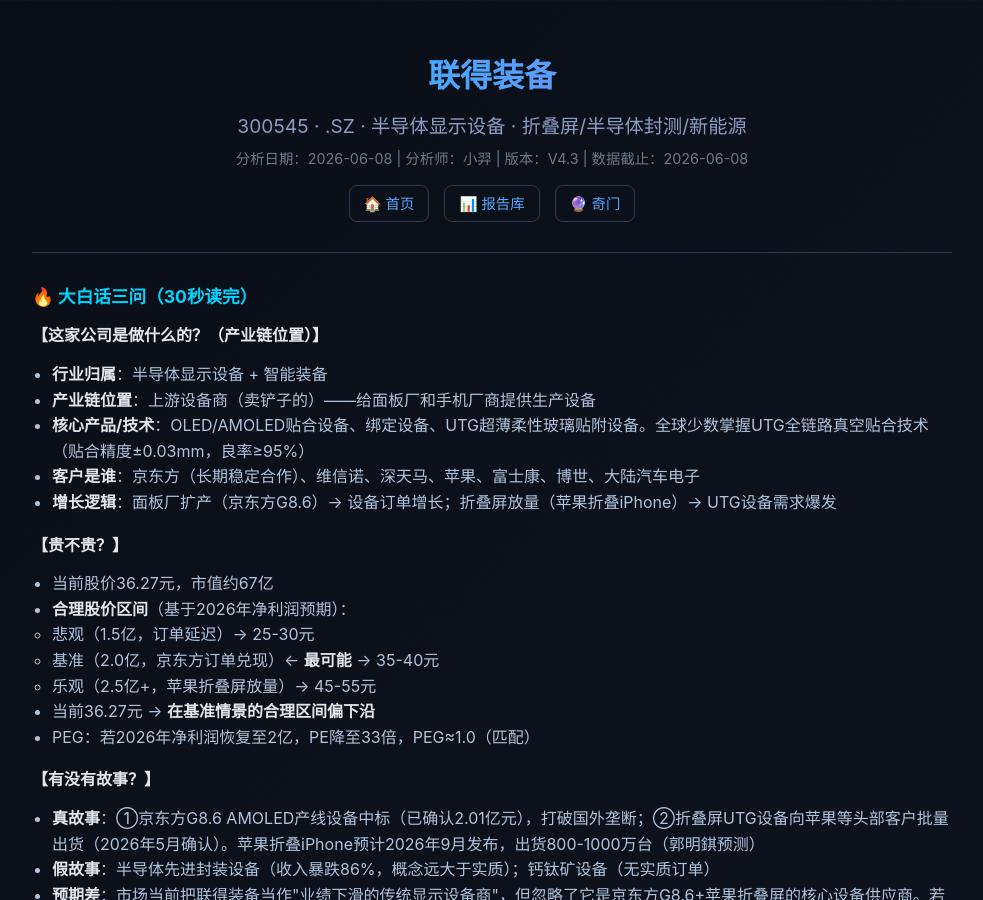
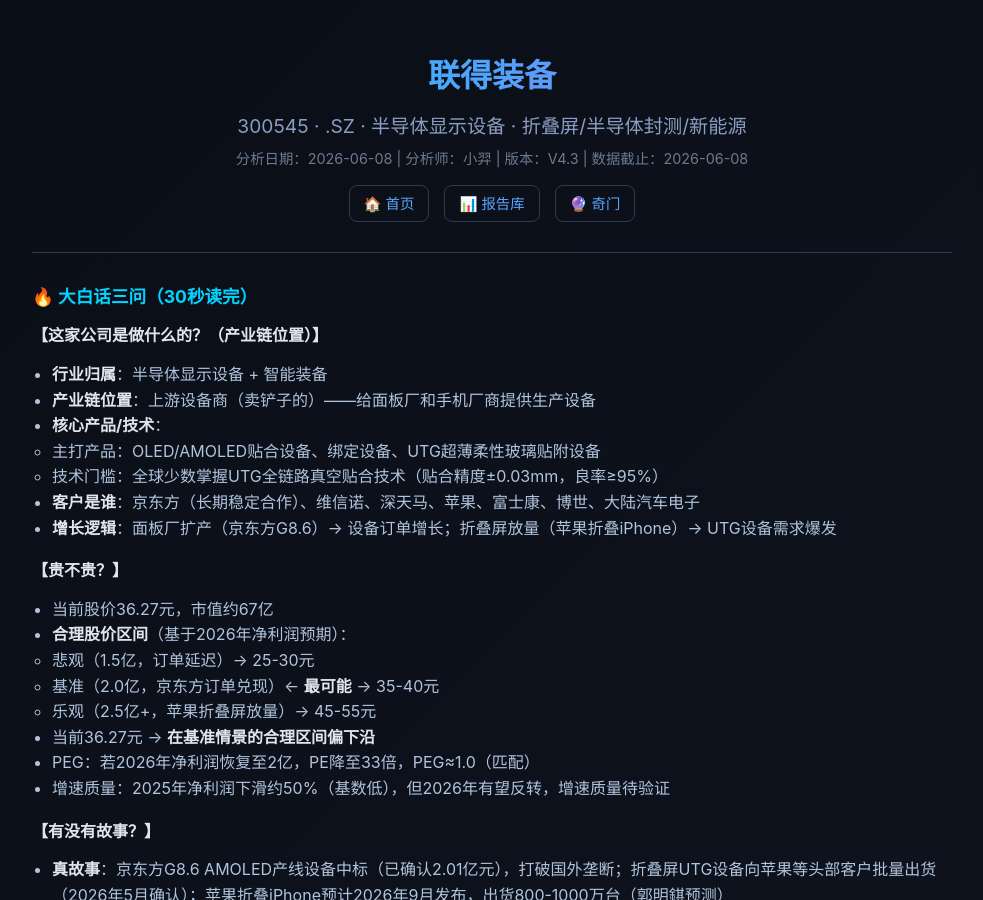
Before and after one commit to xiaoyi0319a/yixue-dashboard, a Jekyll site: the page built from _reports/300545.md, in a window 1280 px wide and 900 px high. Shown: the whole window, without its empty margins (148-1131 px from the left). Built offline with Jekyll 4.4.1, drawn with Linux system fonts in a browser that asks for light colours.

```diff
--- a/_reports/300545.md
+++ b/_reports/300545.md
@@ -13,7 +13,12 @@ analyst: 小羿
 <ul>
 <li><strong>行业归属</strong>：半导体显示设备 + 智能装备</li>
 <li><strong>产业链位置</strong>：上游设备商（卖铲子的）——给面板厂和手机厂商提供生产设备</li>
-<li><strong>核心产品/技术</strong>：OLED/AMOLED贴合设备、绑定设备、UTG超薄柔性玻璃贴附设备。全球少数掌握UTG全链路真空贴合技术（贴合精度±0.03mm，良率≥95%）</li>
+<li><strong>核心产品/技术</strong>：
+  <ul>
+    <li>主打产品：OLED/AMOLED贴合设备、绑定设备、UTG超薄柔性玻璃贴附设备</li>
+    <li>技术门槛：全球少数掌握UTG全链路真空贴合技术（贴合精度±0.03mm，良率≥95%）</li>
+  </ul>
+</li>
 <li><strong>客户是谁</strong>：京东方（长期稳定合作）、维信诺、深天马、苹果、富士康、博世、大陆汽车电子</li>
 <li><strong>增长逻辑</strong>：面板厂扩产（京东方G8.6）→ 设备订单增长；折叠屏放量（苹果折叠iPhone）→ UTG设备需求爆发</li>
 </ul>
@@ -30,11 +35,12 @@ analyst: 小羿
 </li>
 <li>当前36.27元 → <strong>在基准情景的合理区间偏下沿</strong></li>
 <li>PEG：若2026年净利润恢复至2亿，PE降至33倍，PEG≈1.0（匹配）</li>
+<li>增速质量：2025年净利润下滑约50%（基数低），但2026年有望反转，增速质量待验证</li>
 </ul>
 
 <p><strong>【有没有故事？】</strong></p>
 <ul>
-<li><strong>真故事</strong>：①京东方G8.6 AMOLED产线设备中标（已确认2.01亿元），打破国外垄断；②折叠屏UTG设备向苹果等头部客户批量出货（2026年5月确认）。苹果折叠iPhone预计2026年9月发布，出货800-1000万台（郭明錤预测）</li>
+<li><strong>真故事</strong>：京东方G8.6 AMOLED产线设备中标（已确认2.01亿元），打破国外垄断；折叠屏UTG设备向苹果等头部客户批量出货（2026年5月确认）；苹果折叠iPhone预计2026年9月发布，出货800-1000万台（郭明錤预测）</li>
 <li><strong>假故事</strong>：半导体先进封装设备（收入暴跌86%，概念远大于实质）；钙钛矿设备（无实质订单）</li>
 <li><strong>预期差</strong>：市场当前把联得装备当作"业绩下滑的传统显示设备商"，但忽略了它是京东方G8.6+苹果折叠屏的核心设备供应商。若2026年订单放量被业绩验证，估值有望从"周期设备股"重估为"成长设备股"</li>
 </ul>
```
